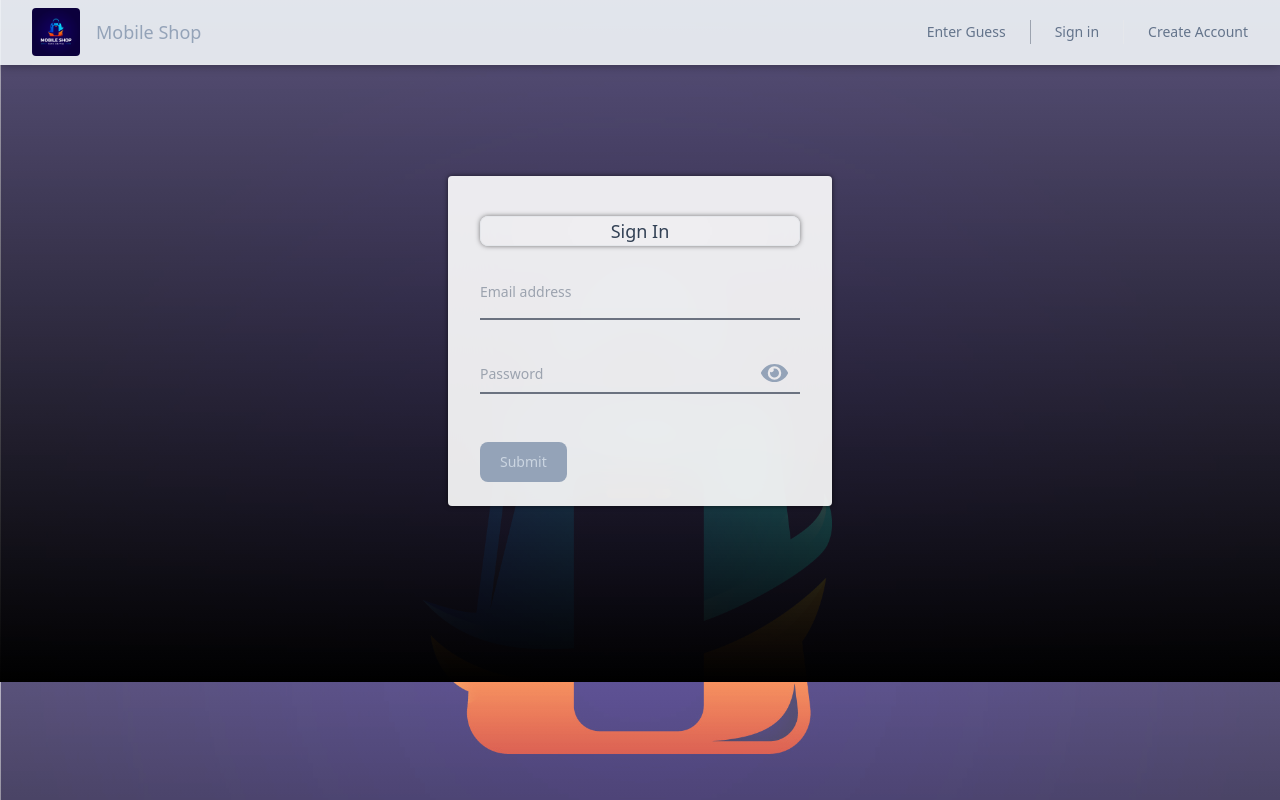
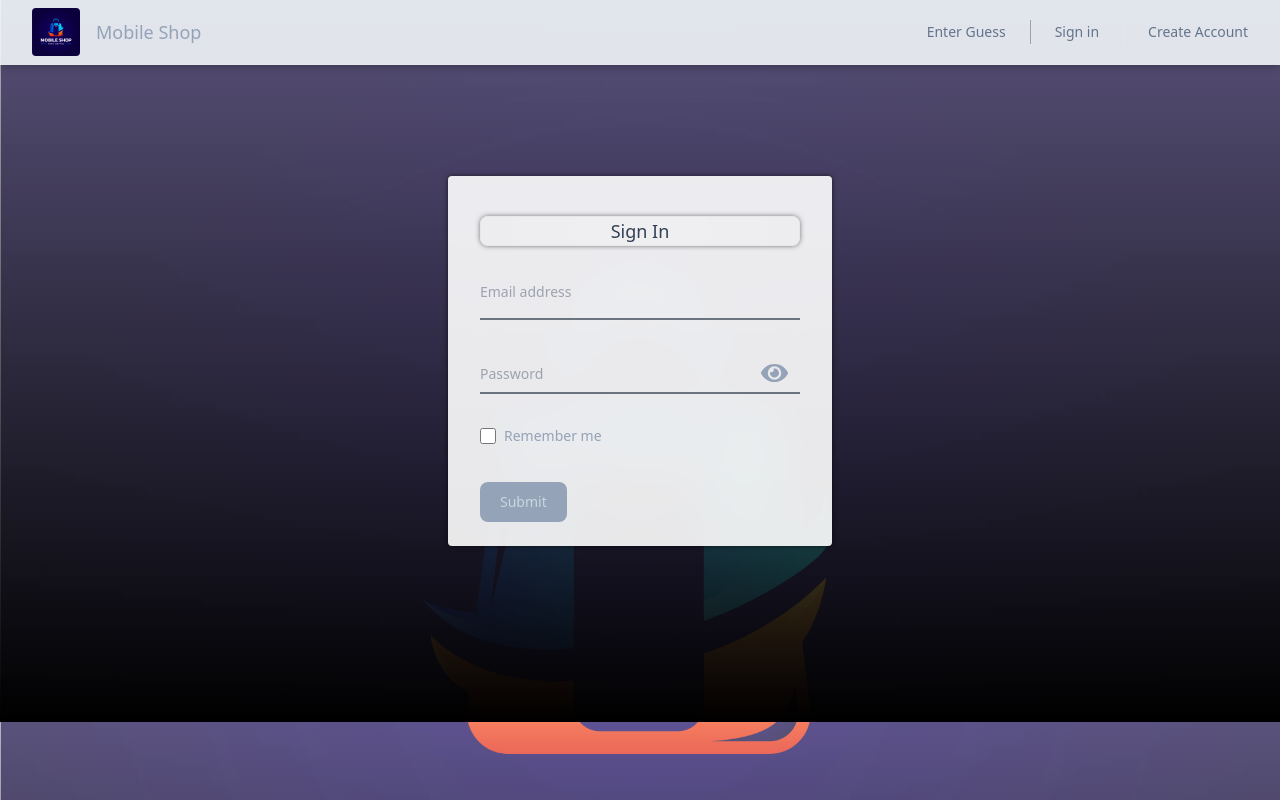
Before and after one commit to RaiderAlf/e-commerceFakeApi, a React (Vite) app: page /signin in a window 1280 px wide. Built offline with nearby package versions, Linux system fonts and the light colour scheme; no server answers.

Commit message:
handler btn

```diff
--- a/src/components/signin.jsx
+++ b/src/components/signin.jsx
@@ -25,6 +25,12 @@ const Signin = () => {
 
     const [loader, setLoader] = useState(false)
 
+    const [isChecked, setIsChecked] = useState(false);
+
+    const handleCheckboxChange = (event) => {
+        setIsChecked(event.target.checked);
+    };
+
     function closeAlert() {
         setAlertOpen(false)
     }
@@ -45,7 +51,9 @@ const Signin = () => {
         axiosInstance.post('/signin', inputForm)
             .then(data => {
                 if (data.data) {
-                    Cookies.set('user', JSON.stringify(data.data))
+                    if (isChecked) {
+                        Cookies.set('user', JSON.stringify(data.data))
+                    }
                     setLoader(false)
                     dispatch(addUser(data.data))
                     navigate('/')
@@ -230,12 +238,12 @@ const Signin = () => {
                     </div>
                     <label htmlFor="pass" className="peer-focus:font-medium absolute text-sm text-gray-400 duration-300 transform -translate-y-8 scale-75 top-3 -z-10 origin-[0] peer-focus:start-0 rtl:peer-focus:translate-x-1/4 peer-focus:text-slate-800 peer-placeholder-shown:scale-100 peer-placeholder-shown:translate-y-0 peer-focus:scale-75 peer-focus:-translate-y-6">Password</label>
                 </div>
-                {/* <div className="flex items-start mb-5 my-4">
+                <div className="flex items-start mb-5 my-4">
                     <div className="flex items-center h-5">
-                        <input id="remember" type="checkbox" value="" className="w-4 h-4 border border-slate-100 rounded bg-gray-50 focus:ring-3 focus:ring-slate-300" required />
+                        <input id="remember" type="checkbox" checked={isChecked} onChange={handleCheckboxChange} className="w-4 h-4 border border-slate-100 rounded bg-gray-50 focus:ring-3 focus:ring-slate-300" />
                     </div>
                     <label htmlFor="remember" className="ms-2 text-sm font-medium text-slate-400">Remember me</label>
-                </div> */}
+                </div>
                 {
                     inputForm.email !== "" && inputForm.password !== "" ? (
                         <button onClick={handleSubmit} type="submit" className="text-white bg-slate-700 hover:[box-shadow:inset_0_0_5px_rgb(255_255_255_/_50%)] focus:ring-4 focus:outline-none focus:ring-blue-300 font-medium rounded-lg text-sm w-full sm:w-auto px-5 py-2.5 my-4 text-center">Submit</button>
```
